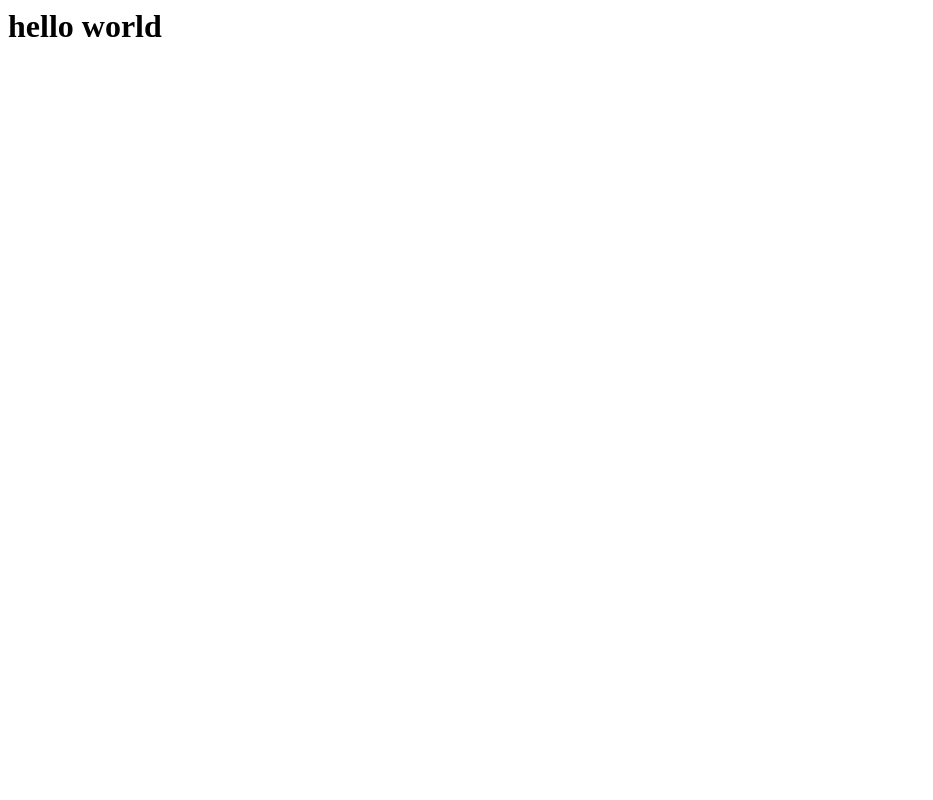
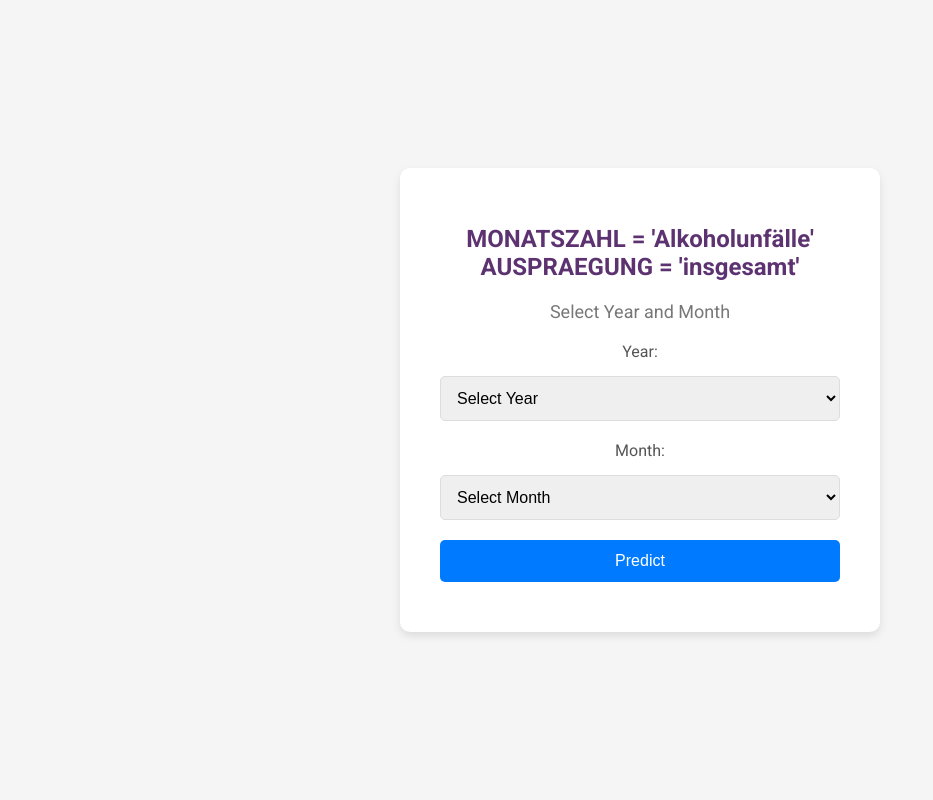
Before and after one commit to Wassey16/Digital_product_school_Ai_challange, a Flask app: page / in a window 1280 px wide. Before the commit the part shown is almost empty. Shown: the whole page, without its empty margins (0-933 px from the left). Run offline with Flask 3, Linux system fonts and the light colour scheme; parts of the project's set-up code (start-up, migrations or seed data) failed here and were passed over.

Commit message:
made the webpage interface better for interaction

```diff
--- a/app.py
+++ b/app.py
@@ -16,22 +16,21 @@ def home():
 @app.route('/predict_api',methods=['POST'])
 def predict_api():
 # Get the data from the request
-    data = request.json.get('data')
+    data=[int(x) for x in request.form.values()]
 
     if not data:
         return jsonify({"error": "No data provided"}), 400
 
-    year = data['year']
-    month = data['month']
+    year = data[0]
+    month = data[1]
 
     input_data = pd.DataFrame({'JAHR': [year], 'MONAT': [month]})
 
     # Make the prediction
-    prediction = xg_model.predict(input_data)[0]
-    prediction = float(prediction)
+    prediction = xg_model.predict(input_data)
+    prediction = int(prediction)
     # Return the prediction as a JSON response
-    return jsonify({'prediction': prediction})
-
+    return render_template("home.html",prediction_text="The prediction is {}".format(prediction))
 
 
 
--- a/templates/home.html
+++ b/templates/home.html
@@ -1 +1,117 @@
-<h1>hello world </h1>
+<!DOCTYPE html>
+<html lang="en">
+<head>
+    <meta charset="UTF-8">
+    <meta name="viewport" content="width=device-width, initial-scale=1.0">
+    <title>Year and Month Selector</title>
+    <style>
+        @import url('https://fonts.googleapis.com/css2?family=Roboto:wght@400;700&display=swap');
+
+        body {
+            font-family: 'Roboto', sans-serif;
+            background-color: #f5f5f5;
+            display: flex;
+            justify-content: center;
+            align-items: center;
+            height: 100vh;
+            margin: 0;
+        }
+        .container {
+            background-color: #fff;
+            padding: 40px;
+            border-radius: 10px;
+            box-shadow: 0 4px 8px rgba(0, 0, 0, 0.1);
+            text-align: center;
+            width: 400px;
+        }
+        h1 {
+            color: #5d3271;
+            font-size: 24px;
+            font-weight: 700;
+            margin-bottom: 20px;
+        }
+        .subheading {
+            font-size: 18px;
+            color: #777;
+            margin-bottom: 20px;
+        }
+        label {
+            display: block;
+            margin: 10px 0 5px;
+            color: #555;
+            font-size: 16px;
+        }
+        select, button {
+            width: 100%;
+            padding: 12px;
+            margin: 10px 0;
+            font-size: 16px;
+            border-radius: 5px;
+            border: 1px solid #ddd;
+        }
+        button {
+            background-color: #007bff;
+            color: #fff;
+            border: none;
+            cursor: pointer;
+            transition: background-color 0.3s;
+        }
+        button:hover {
+            background-color: #0056b3;
+        }
+        .prediction-output {
+            margin-top: 20px;
+            padding: 20px;
+            background-color: #e9f7ef;
+            border-left: 5px solid #28a745;
+            color: #155724;
+            font-size: 16px;
+        }
+    </style>
+</head>
+<body>
+    <div class="container">
+        <h1>MONATSZAHL = 'Alkoholunfälle'<br>AUSPRAEGUNG = 'insgesamt'</h1>
+        <p class="subheading">Select Year and Month</p>
+        <form id="dateForm" action="{{ url_for('predict_api') }}" method="post" onsubmit="return validateForm()">
+            <label for="year">Year:</label>
+            <select id="year" name="year" required>
+                <option value="" disabled selected>Select Year</option>
+                <!-- Populate years from 2000 to 2030 -->
+                {% for year in range(2021, 2031) %}
+                <option value="{{ year }}">{{ year }}</option>
+                {% endfor %}
+            </select>
+
+            <label for="month">Month:</label>
+            <select id="month" name="month" required>
+                <option value="" disabled selected>Select Month</option>
+                <!-- Populate months from 01 to 12 -->
+                {% for month in range(1, 13) %}
+                <option value="{{ '{:02d}'.format(month) }}">{{ '{:02d}'.format(month) }}</option>
+                {% endfor %}
+            </select>
+
+            <button type="submit">Predict</button>
+        </form>
+
+        {% if prediction_text %}
+        <div class="prediction-output">
+            {{ prediction_text }}
+        </div>
+        {% endif %}
+    </div>
+
+    <script>
+        function validateForm() {
+            const year = document.getElementById('year').value;
+            const month = document.getElementById('month').value;
+            if (!year || !month) {
+                alert("Please select both year and month.");
+                return false;
+            }
+            return true;
+        }
+    </script>
+</body>
+</html>
```
Also changed, not shown: 1 other file.
